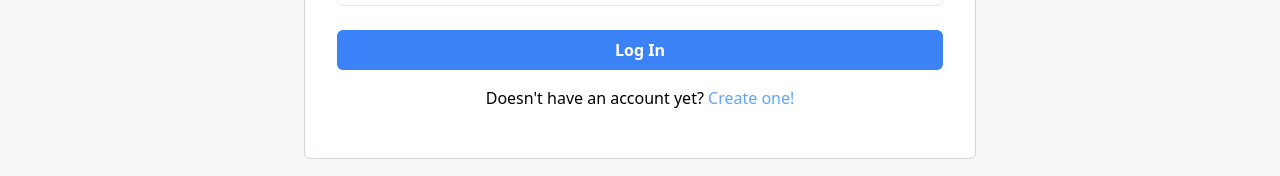
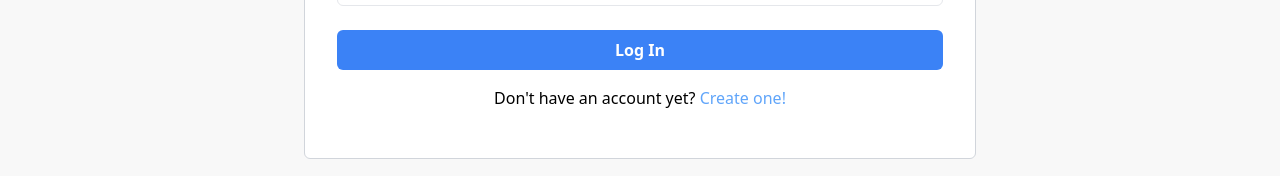
Before and after one commit to Adherea/imanihackingsdemo, a Next.js app: page /en/login in a window 1280 px wide. Shown: the part 430-606 px from the top of the page. Built offline with nearby package versions, Linux system fonts and the light colour scheme.

Commit message:
fixed all

```diff
--- a/src/app/[locale]/login/page.tsx
+++ b/src/app/[locale]/login/page.tsx
@@ -119,7 +119,7 @@ function LoginPage() {
             {loading ? "Logging in..." : "Log In"}
           </button>
           <p className="text-center py-4">
-            Doesn't have an account yet?{" "}
+            Don't have an account yet?{" "}
             <Link href={"/register"} className="text-blue-400 hover:underline">
               Create one!
             </Link>
```
